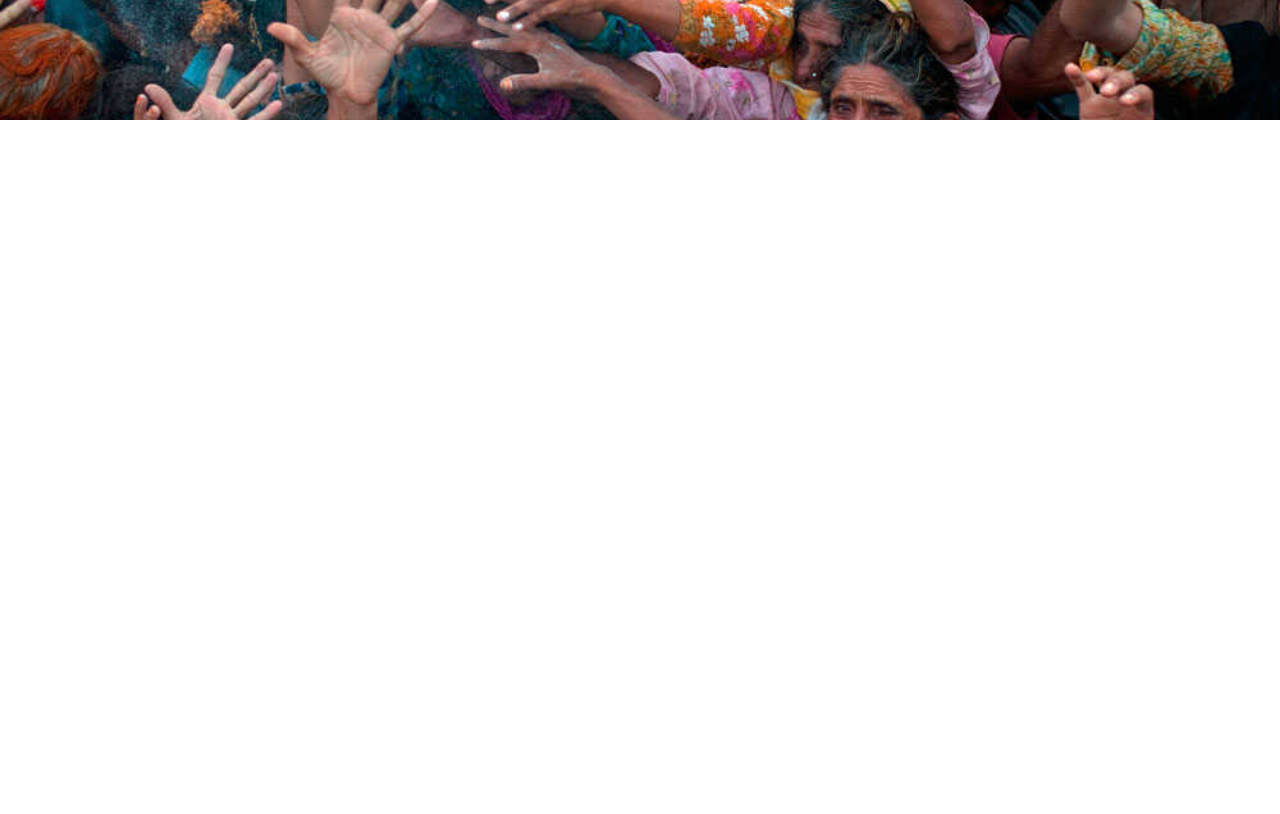
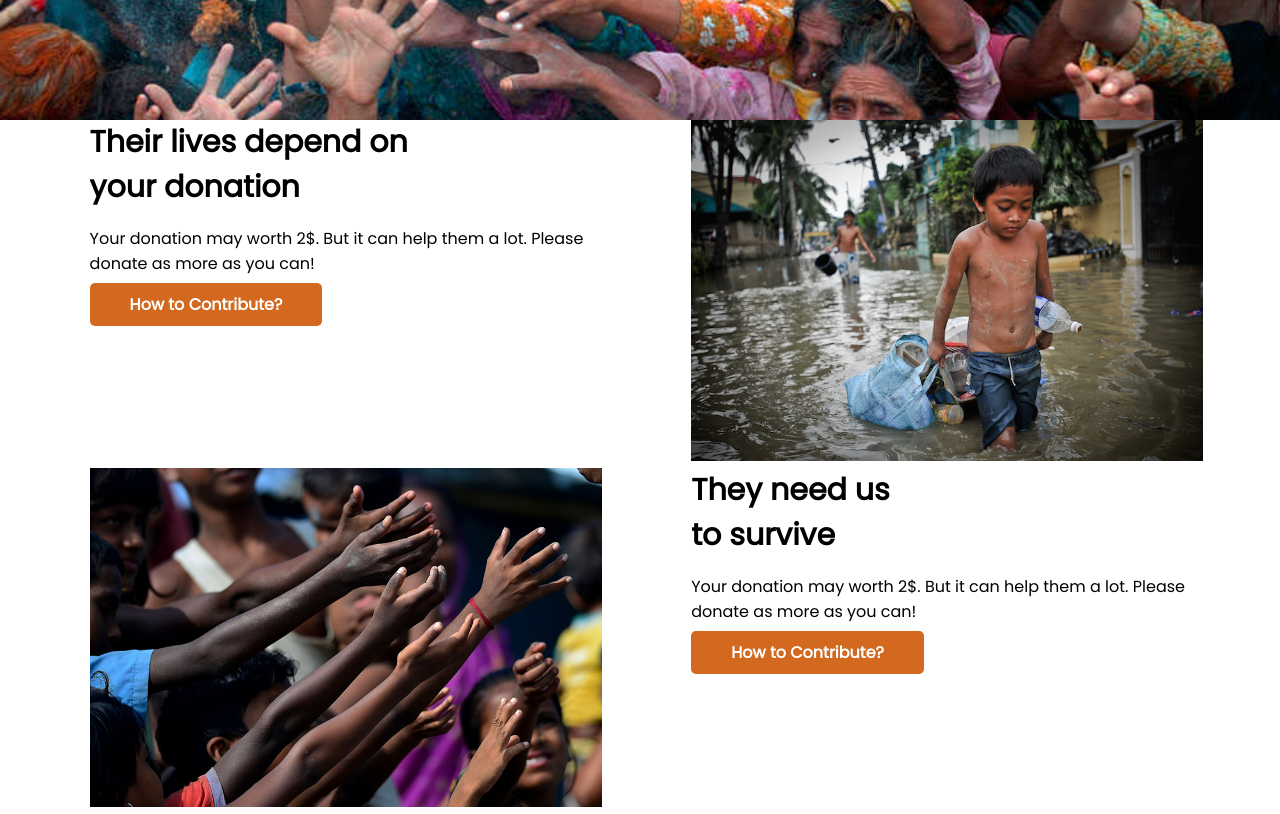
Before and after one commit to Ajmery1/First-Assignment, a plain HTML site: page index.html in a window 1280 px wide. Shown: the part 380-1194 px from the top of the page. Before the commit the page ends 800 px from the top, so only its background shows below. Drawn offline with Linux system fonts and the light colour scheme.

Commit message:
added two things

```diff
--- a/index.html
+++ b/index.html
@@ -25,6 +25,34 @@
             Now</a>
     </section>
 
+    <section>
+        <div class="second-section">
+            <h2>Their lives depend on</h2>
+            <h2>your donation</h2>
+            <p>Your donation may worth 2$. But it can help them a lot. Please donate as more as you can!</p>
+            <a class="click-button" target="_blank"
+                href="https://www.dhakatribune.com/bangladesh/2022/07/03/pm-hasina-allocates-5c-for-flood-affected-people-in-sylhet">How
+                to Contribute?</a>
+        </div>
+        <div class="second-section">
+            <img src="donation9.jpg" alt="">
+        </div>
+    </section>
+    <section>
+        <div class="second-section">
+            <img src="donation13.jpg" alt="">
+        </div>
+        <div class="second-section">
+            <h2>They need us</h2>
+            <h2>to survive</h2>
+            <p>Your donation may worth 2$. But it can help them a lot. Please donate as more as you can!</p>
+            <a class="click-button" target="_blank"
+                href="https://www.dhakatribune.com/bangladesh/2022/07/03/pm-hasina-allocates-5c-for-flood-affected-people-in-sylhet">How
+                to Contribute?</a>
+        </div>
+
+    </section>
+
 </body>
 
 </html>
--- a/style.css
+++ b/style.css
@@ -6,7 +6,11 @@ body {
     background: white;
 }
 
-section {
+h1 {
+    Font-size: 50px;
+}
+
+.background-banner {
     background-image: url(donation6.jpg);
     background-repeat: no-repeat;
     background-size: cover;
@@ -23,4 +27,23 @@ section {
     padding: 10px 40px;
     color: white;
     border-radius: 5px;
+    font-weight: 700;
 }
+
+.second-section {
+    width: 40%;
+    float: left;
+    margin-left: 5%;
+    padding-left: 2%;
+
+}
+
+h2 {
+    color: black;
+    font-size: 30px;
+    margin: 0%;
+}
+
+.second-section img {
+    width: 100%;
+}
```
